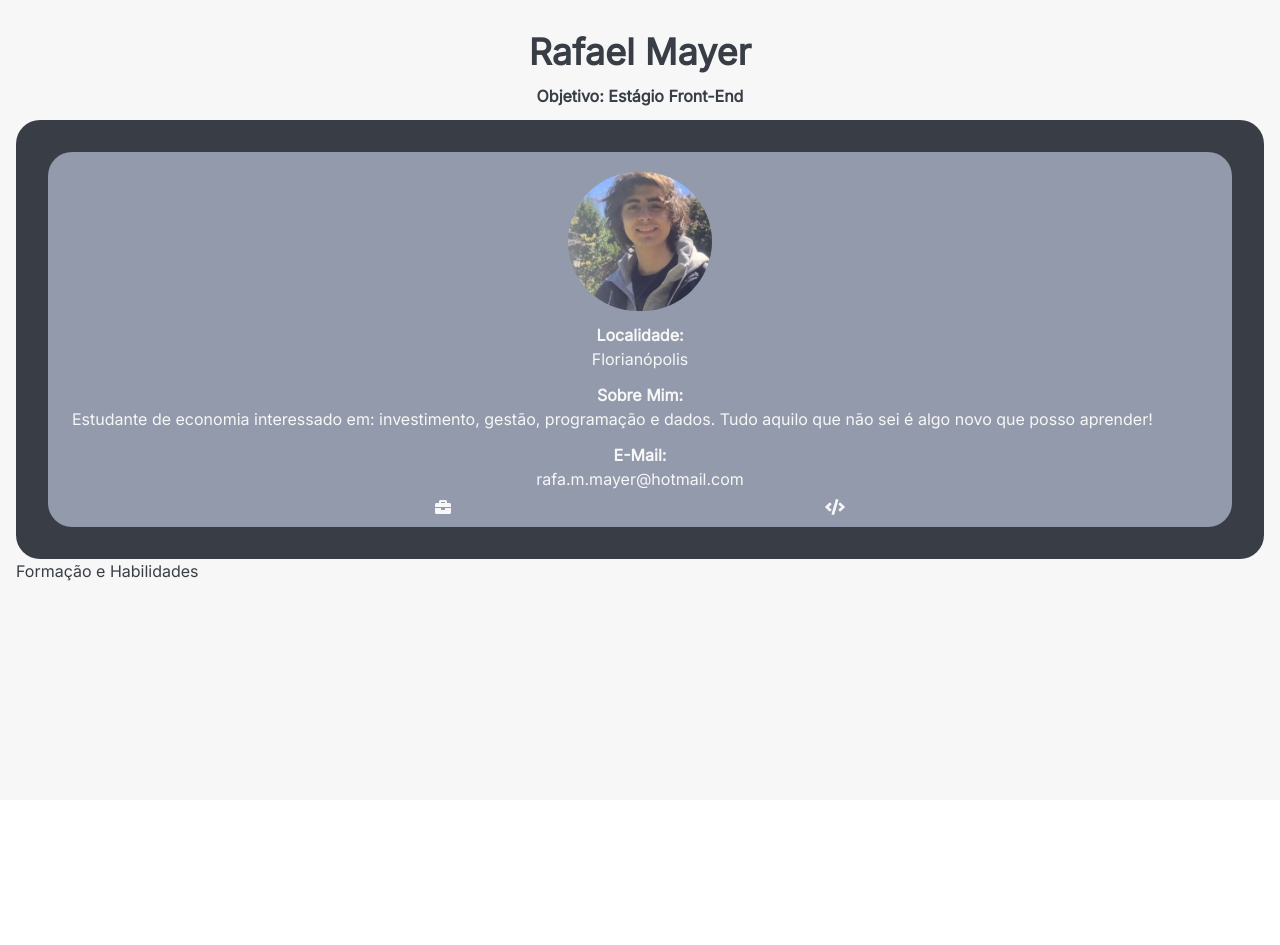
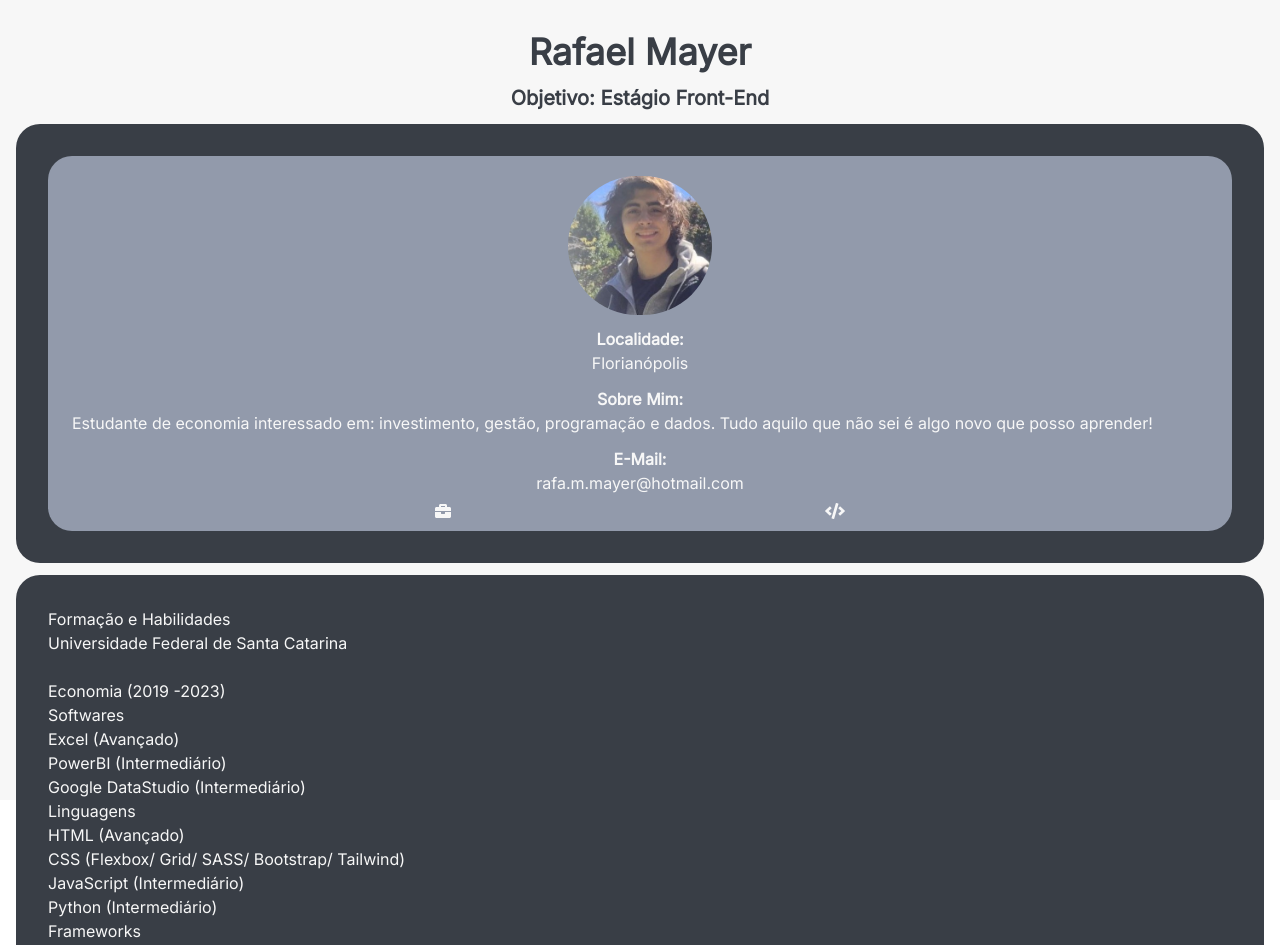
Before and after one commit to rafaamayer/cv, a React (Create React App) app: page / in a window 1280 px wide. Shown: the top 945 px of the page. Before the commit the page ends 800 px from the top, so only its background shows below. Built offline with nearby package versions, Linux system fonts and the light colour scheme.

Commit message:
todo => implement dinamic render of habilities

```diff
--- a/src/App.js
+++ b/src/App.js
@@ -6,7 +6,7 @@ export default function App(props) {
     <section className="text-secondary">
       <div className="text-center font-bold">
         <h1 className="text-4xl">{props.name}</h1>
-        <h2 className="my-3 text-1xl">{props.objective}</h2>
+        <h2 className="my-3 text-xl">{props.objective}</h2>
       </div>
       <Perfil email="rafa.m.mayer@hotmail.com" />
       <FormacaoEHabilidade />
--- a/src/FormacaoEHabilidades.js
+++ b/src/FormacaoEHabilidades.js
@@ -1,7 +1,54 @@
 export default function FormacaoEHabilidade(){
+    const listHabilities = [
+        {
+            'Softwares': [
+                'Excel (Avançado)',
+                'PowerBI (Intermediário)',
+                'Google DataStudio (Intermediário)'
+            ]
+        },
+        {
+            'Linguagens': [
+                'HTML (Avançado)',
+                'CSS (Flexbox/ Grid/ SASS/ Bootstrap/ Tailwind)',
+                'JavaScript (Intermediário)',
+                'Python (Intermediário)'
+            ]
+        },
+        {
+            'Frameworks': ['React (Básico)', 'Django (Básico)']
+        }
+    ]
+
+    const renderHabilities = listHabilities.forEach((el) => {
+        console.log(Object.keys(el))
+        console.log(el[0])
+    })
+
+
+
     return (
-        <div>
+        <div className="bg-secondary p-8 rounded-3xl mt-3 text-primary">
             <h1>Formação e Habilidades</h1>
+            <h2>Universidade Federal de Santa Catarina</h2>
+            <br/>
+            <h3>Economia (2019 -2023)</h3>
+            <ul>
+                <label>Softwares</label>
+                <li>Excel (Avançado)</li>
+                <li>PowerBI (Intermediário)</li>
+                <li>Google DataStudio (Intermediário)</li>
+
+                <label>Linguagens</label>
+                <li>HTML (Avançado)</li>
+                <li>CSS (Flexbox/ Grid/ SASS/ Bootstrap/ Tailwind)</li>
+                <li>JavaScript (Intermediário)</li>
+                <li>Python (Intermediário)</li>
+
+                <label>Frameworks</label>
+                <li>React (Básico)</li>
+                <li>Django (Básico)</li>
+            </ul>
         </div>
 
     )
```
